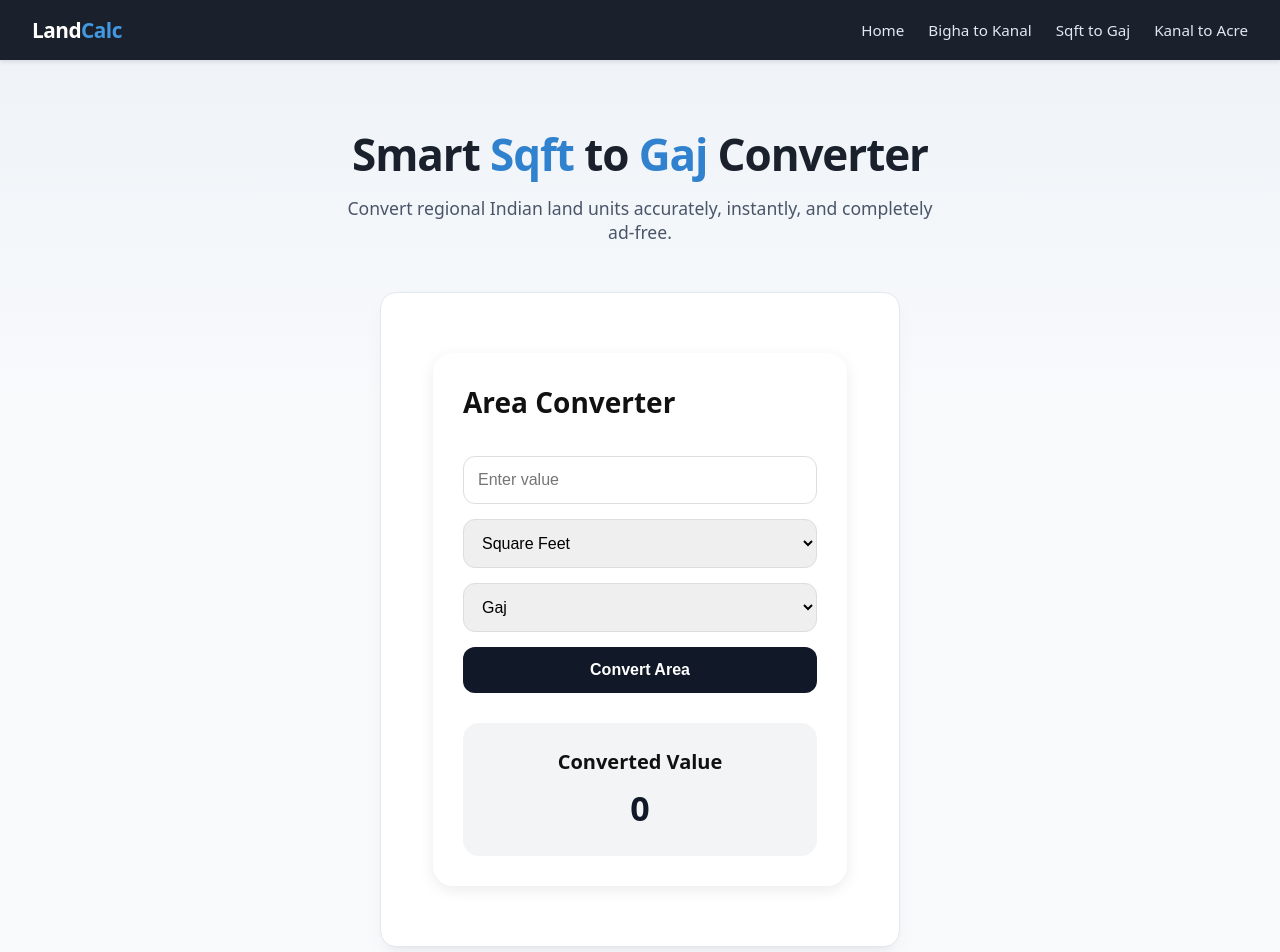
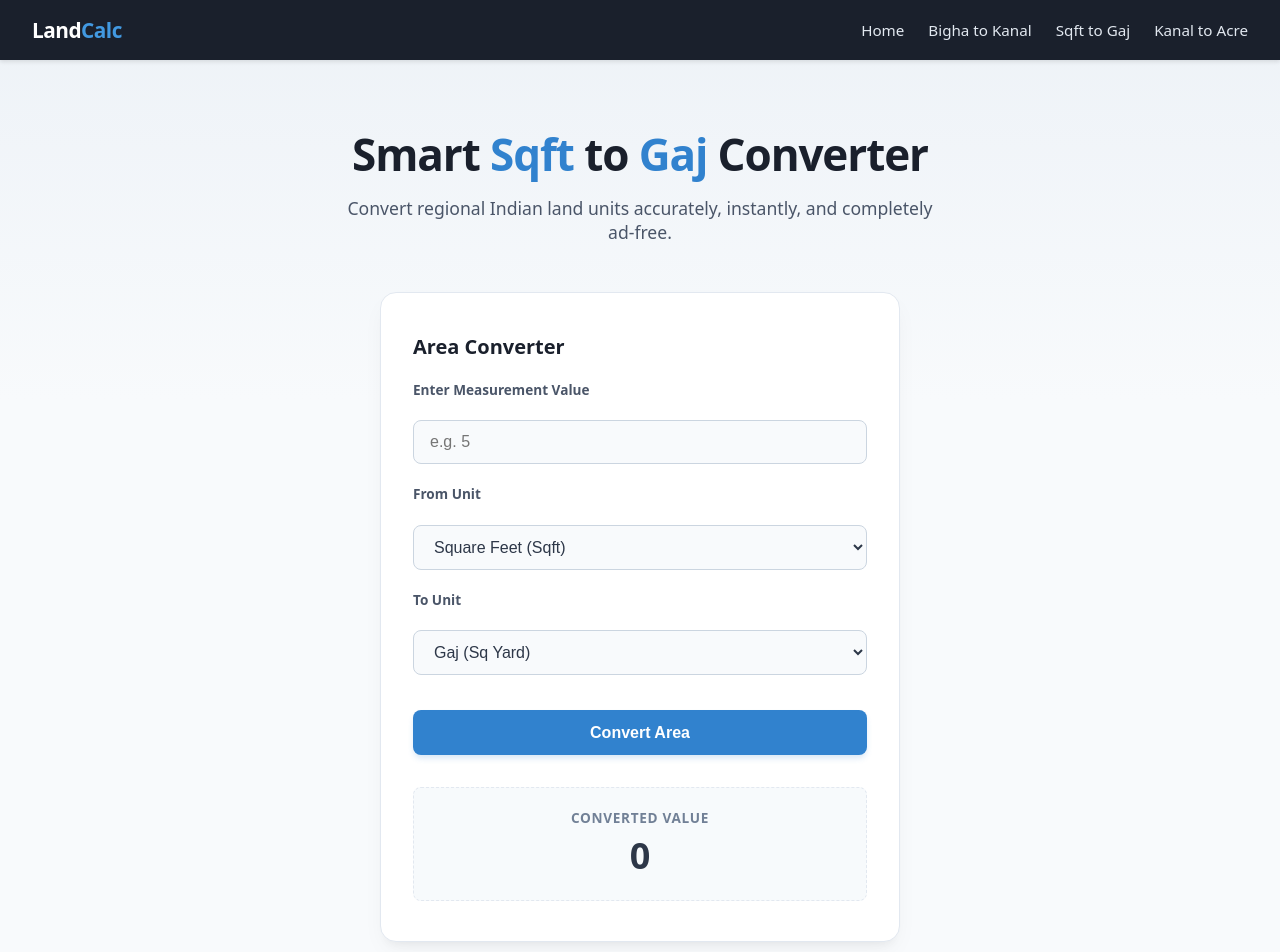
Before and after one commit to Shankarm3/landcalc-next, a Next.js app: page / in a window 1280 px wide. Shown: the top 952 px of the page. Built offline with nearby package versions, Linux system fonts and the light colour scheme.

Commit message:
chore: wiping old folder layout

```diff
--- a/components/Converter.js
+++ b/components/Converter.js
@@ -40,42 +40,156 @@ export default function Converter({ defaultFrom = "sqft", defaultTo = "gaj" }) {
       setResult(finalValue.toFixed(2));
    }
 
+   // Shared styling configuration for clean visual hierarchy
+   const inputStyle = {
+      width: "100%",
+      padding: "0.75rem 1rem",
+      fontSize: "1rem",
+      border: "1px solid #cbd5e0",
+      borderRadius: "8px",
+      marginBottom: "1.25rem",
+      outline: "none",
+      boxSizing: "border-box",
+      color: "#2d3748",
+      backgroundColor: "#f8fafc",
+   };
+
    return (
-      <div className="container">
-         <div className="card">
-            <h2>Area Converter</h2>
+      <div
+         style={{
+            textAlign: "left",
+            fontFamily: "system-ui, -apple-system, sans-serif",
+         }}
+      >
+         <h2
+            style={{
+               fontSize: "1.25rem",
+               fontWeight: "700",
+               color: "#1a202c",
+               marginBottom: "1.25rem",
+            }}
+         >
+            Area Converter
+         </h2>
 
+         <label
+            style={{
+               display: "block",
+               fontSize: "0.85rem",
+               fontWeight: "600",
+               color: "#4a5568",
+               marginBottom: "0.4rem",
+            }}
+         >
+            Enter Measurement Value
+         </label>
          <input
             type="number"
-               placeholder="Enter value"
+            placeholder="e.g. 5"
             value={value}
             onChange={(e) => setValue(e.target.value)}
+            style={inputStyle}
          />
 
+         <label
+            style={{
+               display: "block",
+               fontSize: "0.85rem",
+               fontWeight: "600",
+               color: "#4a5568",
+               marginBottom: "0.4rem",
+            }}
+         >
+            From Unit
+         </label>
          <select
             value={fromUnit}
             onChange={(e) => setFromUnit(e.target.value)}
+            style={inputStyle}
          >
-               <option value="sqft">Square Feet</option>
-               <option value="gaj">Gaj</option>
+            <option value="sqft">Square Feet (Sqft)</option>
+            <option value="gaj">Gaj (Sq Yard)</option>
             <option value="kanal">Kanal</option>
             <option value="bigha">Bigha</option>
             <option value="acre">Acre</option>
+            <option value="hectare">Hectare</option>
          </select>
 
-            <select value={toUnit} onChange={(e) => setToUnit(e.target.value)}>
-               <option value="sqft">Square Feet</option>
-               <option value="gaj">Gaj</option>
+         <label
+            style={{
+               display: "block",
+               fontSize: "0.85rem",
+               fontWeight: "600",
+               color: "#4a5568",
+               marginBottom: "0.4rem",
+            }}
+         >
+            To Unit
+         </label>
+         <select
+            value={toUnit}
+            onChange={(e) => setToUnit(e.target.value)}
+            style={inputStyle}
+         >
+            <option value="sqft">Square Feet (Sqft)</option>
+            <option value="gaj">Gaj (Sq Yard)</option>
             <option value="kanal">Kanal</option>
             <option value="bigha">Bigha</option>
             <option value="acre">Acre</option>
+            <option value="hectare">Hectare</option>
          </select>
 
-            <button onClick={convertArea}>Convert Area</button>
+         <button
+            onClick={convertArea}
+            style={{
+               width: "100%",
+               padding: "0.85rem",
+               backgroundColor: "#3182ce",
+               color: "#ffffff",
+               fontSize: "1rem",
+               fontWeight: "600",
+               border: "none",
+               borderRadius: "8px",
+               cursor: "pointer",
+               transition: "background-color 0.2s",
+               boxShadow: "0 4px 6px -1px rgba(49, 130, 206, 0.2)",
+               marginBottom: "2rem",
+            }}
+            onMouseOver={(e) => (e.target.style.backgroundColor = "#2b6cb0")}
+            onMouseOut={(e) => (e.target.style.backgroundColor = "#3182ce")}
+         >
+            Convert Area
+         </button>
 
-            <div className="result-box">
-               <h3>Converted Value</h3>
-               <div id="result">{result}</div>
+         <div
+            style={{
+               backgroundColor: "#f7fafc",
+               padding: "1.25rem",
+               borderRadius: "8px",
+               textAlign: "center",
+               border: "1px dashed #e2e8f0",
+            }}
+         >
+            <h3
+               style={{
+                  fontSize: "0.85rem",
+                  fontWeight: "600",
+                  textTransform: "uppercase",
+                  letterSpacing: "0.05em",
+                  color: "#718096",
+                  marginBottom: "0.25rem",
+               }}
+            >
+               Converted Value
+            </h3>
+            <div
+               style={{
+                  fontSize: "2.25rem",
+                  fontWeight: "800",
+                  color: "#2d3748",
+               }}
+            >
+               {result}
             </div>
          </div>
       </div>
```
Lines whose indentation alone changed are shown as unchanged.
